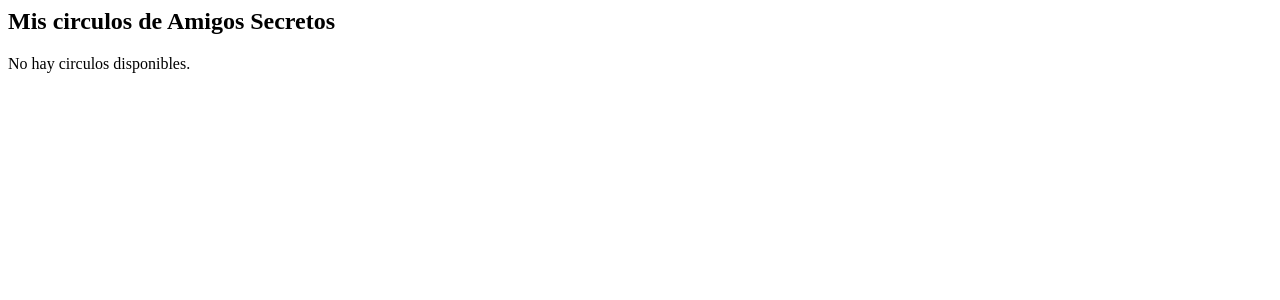
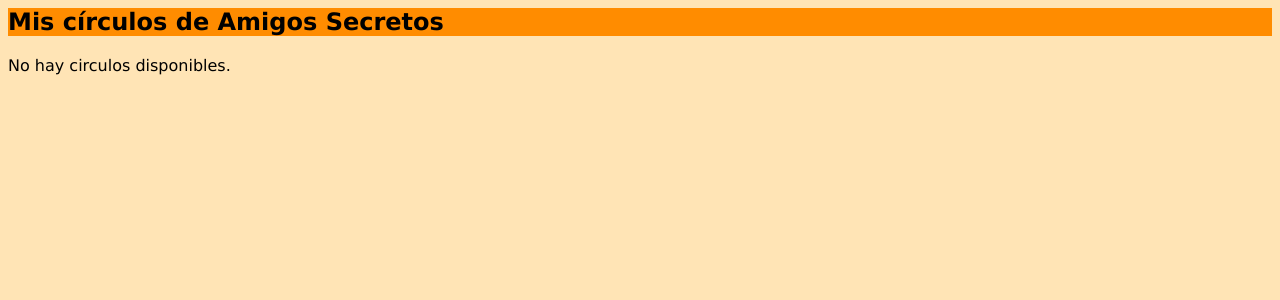
Before and after one commit to jstitch/gift_circle, a Django app: page / in a window 1280 px wide. Shown: the top 300 px of the page. Run offline with Django 3.2, Linux system fonts and the light colour scheme; data that the repository does not hold is empty.

Commit message:
GiftCircle CSS styling

```diff
--- /dev/null
+++ b/GiftCircle/circulo/static/circulo/style.css
@@ -0,0 +1,18 @@
+body {
+    font-family: verdana;
+    background-color: moccasin;
+}
+
+h1 {
+    background-color: darkorange;
+}
+
+h2 {
+    background-color: darkorange;
+}
+li {
+    list-style-type: circle;
+}
+li a {
+    color: green;
+}
--- a/GiftCircle/circulo/templates/circulo/circulo.html
+++ b/GiftCircle/circulo/templates/circulo/circulo.html
@@ -1,3 +1,7 @@
+{% load static %}
+
+<link rel="stylesheet" type="text/css" href="{% static 'circulo/style.css' %}" />
+
 <h1>{{ circulo.nombre }}</h1>
 {% if circulo.shuffeled %}
   <br /><em>YA FUE ENVIADO</em>
--- a/GiftCircle/circulo/templates/circulo/deseo.html
+++ b/GiftCircle/circulo/templates/circulo/deseo.html
@@ -1,3 +1,7 @@
+{% load static %}
+
+<link rel="stylesheet" type="text/css" href="{% static 'circulo/style.css' %}" />
+
 <h1>{{ deseo.persona.circulo.nombre }}</h1>
 <h3>{{ deseo.persona.nombre }}</h3>
 <h5>{{ deseo.deseo }}</h5>
--- a/GiftCircle/circulo/templates/circulo/index.html
+++ b/GiftCircle/circulo/templates/circulo/index.html
@@ -1,4 +1,8 @@
-<h2>Mis circulos de Amigos Secretos</h2>
+{% load static %}
+
+<link rel="stylesheet" type="text/css" href="{% static 'circulo/style.css' %}" />
+
+<h2>Mis círculos de Amigos Secretos</h2>
 
 {% if latest_circulo_list %}
     <ul>
--- a/GiftCircle/circulo/templates/circulo/persona.html
+++ b/GiftCircle/circulo/templates/circulo/persona.html
@@ -1,3 +1,7 @@
+{% load static %}
+
+<link rel="stylesheet" type="text/css" href="{% static 'circulo/style.css' %}" />
+
 <h1>{{ persona.circulo.nombre }}</h1>
 <h3>{{ persona.nombre }}</h3>
 <h5>Contacto</h5>
```
